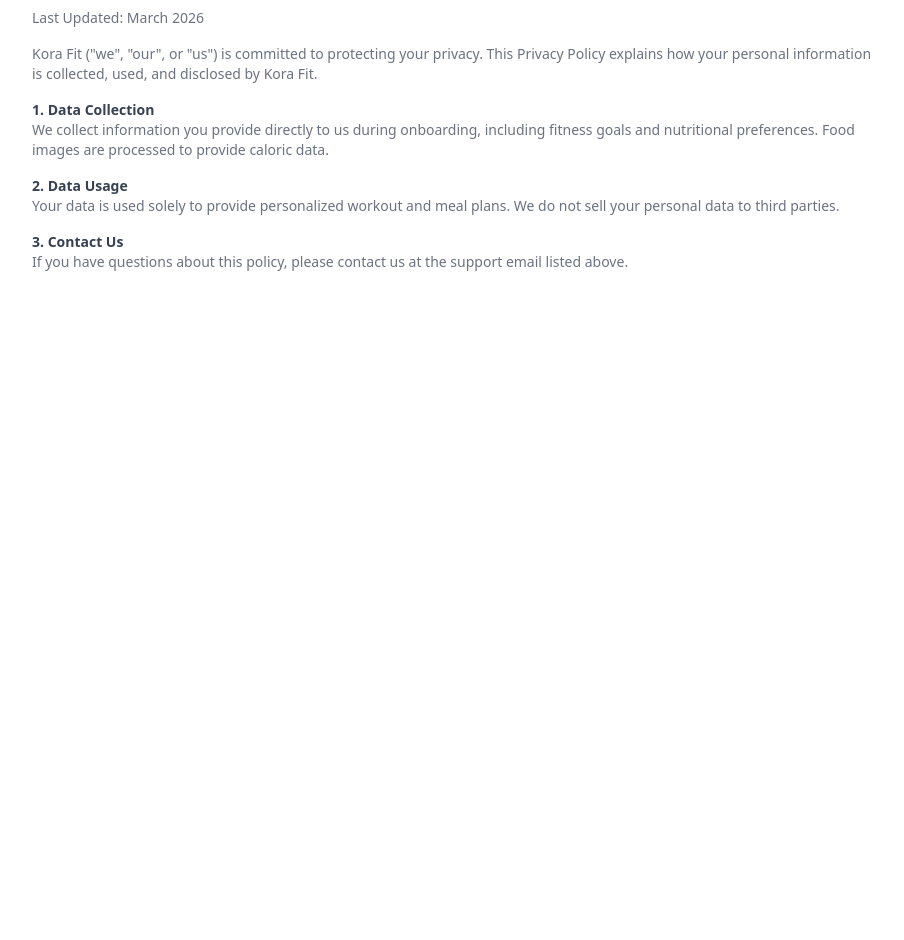
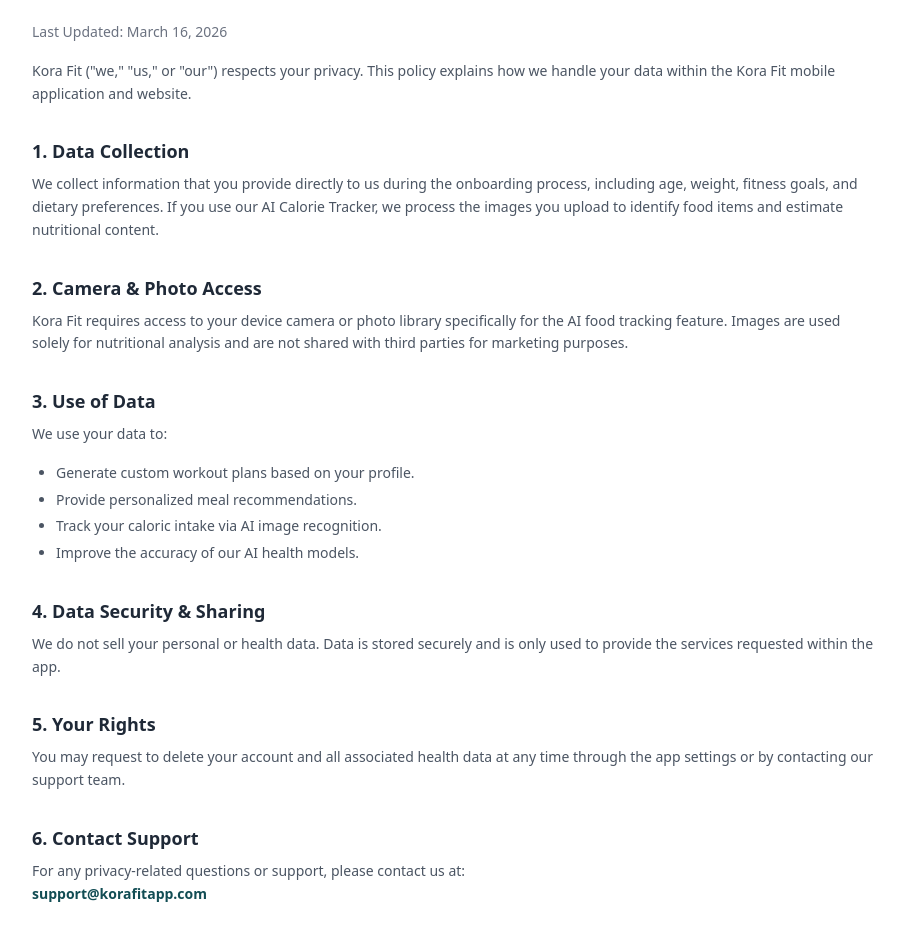
Before and after one commit to aaj2025app/kora-fit-site, a plain HTML site: page index.html in a window 1280 px wide. Shown: the part 1069-2009 px from the top of the page, without its empty margins (184-1088 px from the left). Before the commit the page ends 1501 px from the top, so only its background shows below. Drawn offline with nearby package versions, Linux system fonts and the light colour scheme.

Commit message:
Revise Privacy Policy section in index.html
Updated the Privacy Policy section with new content and structure, including data collection, usage, and user rights.

```diff
--- a/index.html
+++ b/index.html
@@ -61,17 +61,37 @@
         </div>
     </section>
 
-    <section id="privacy" class="max-w-4xl mx-auto px-6 py-20 text-sm text-gray-500 line-height-relaxed">
-        <h2 class="text-2xl font-bold text-gray-800 mb-4">Privacy Policy</h2>
-        <p class="mb-4">Last Updated: March 2026</p>
-        <p class="mb-4">Kora Fit ("we", "our", or "us") is committed to protecting your privacy. This Privacy Policy explains how your personal information is collected, used, and disclosed by Kora Fit.</p>
-        <h4 class="font-bold text-gray-700 mt-4">1. Data Collection</h4>
-        <p>We collect information you provide directly to us during onboarding, including fitness goals and nutritional preferences. Food images are processed to provide caloric data.</p>
-        <h4 class="font-bold text-gray-700 mt-4">2. Data Usage</h4>
-        <p>Your data is used solely to provide personalized workout and meal plans. We do not sell your personal data to third parties.</p>
-        <h4 class="font-bold text-gray-700 mt-4">3. Contact Us</h4>
-        <p>If you have questions about this policy, please contact us at the support email listed above.</p>
-    </section>
+<section id="privacy" class="max-w-4xl mx-auto px-6 py-20 text-sm text-gray-600 leading-relaxed border-t">
+        <h2 class="text-3xl font-bold text-gray-900 mb-6">Privacy Policy</h2>
+        <p class="mb-4 text-gray-500">Last Updated: March 16, 2026</p>
+
+        <p class="mb-6">Kora Fit ("we," "us," or "our") respects your privacy. This policy explains how we handle your data within the Kora Fit mobile application and website.</p>
+
+        <h3 class="font-bold text-gray-800 text-lg mt-8 mb-2">1. Data Collection</h3>
+        <p class="mb-4">We collect information that you provide directly to us during the onboarding process, including age, weight, fitness goals, and dietary preferences. If you use our AI Calorie Tracker, we process the images you upload to identify food items and estimate nutritional content.</p>
+
+        <h3 class="font-bold text-gray-800 text-lg mt-8 mb-2">2. Camera & Photo Access</h3>
+        <p class="mb-4">Kora Fit requires access to your device camera or photo library specifically for the AI food tracking feature. Images are used solely for nutritional analysis and are not shared with third parties for marketing purposes.</p>
+
+        <h3 class="font-bold text-gray-800 text-lg mt-8 mb-2">3. Use of Data</h3>
+        <p class="mb-4">We use your data to:
+            <ul class="list-disc ml-6 space-y-1">
+                <li>Generate custom workout plans based on your profile.</li>
+                <li>Provide personalized meal recommendations.</li>
+                <li>Track your caloric intake via AI image recognition.</li>
+                <li>Improve the accuracy of our AI health models.</li>
+            </ul>
+        </p>
+
+        <h3 class="font-bold text-gray-800 text-lg mt-8 mb-2">4. Data Security & Sharing</h3>
+        <p class="mb-4">We do not sell your personal or health data. Data is stored securely and is only used to provide the services requested within the app.</p>
+
+        <h3 class="font-bold text-gray-800 text-lg mt-8 mb-2">5. Your Rights</h3>
+        <p class="mb-4">You may request to delete your account and all associated health data at any time through the app settings or by contacting our support team.</p>
+
+        <h3 class="font-bold text-gray-800 text-lg mt-8 mb-2">6. Contact Support</h3>
+        <p class="mb-4">For any privacy-related questions or support, please contact us at:<br>
+        <span class="font-bold text-kora">support@korafitapp.com</span></p> </section>
 
 </body>
 </html>
```
